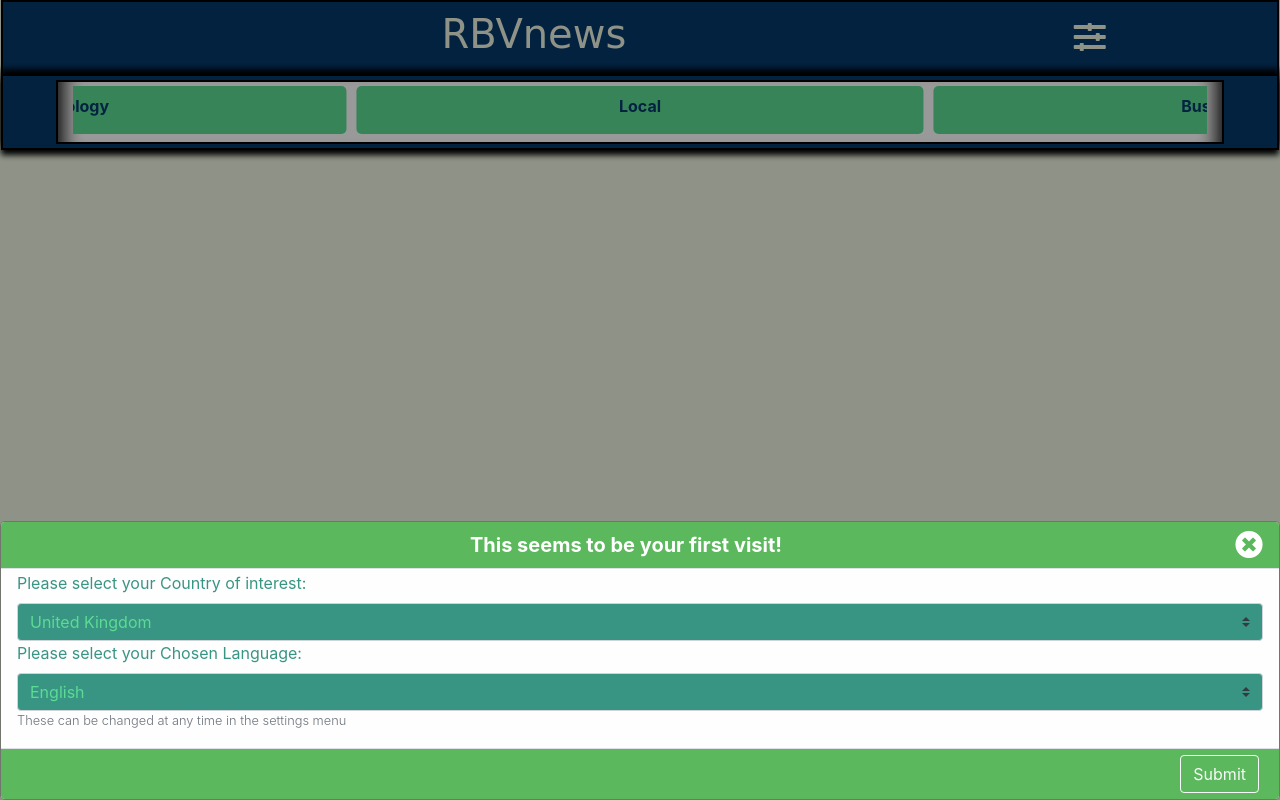
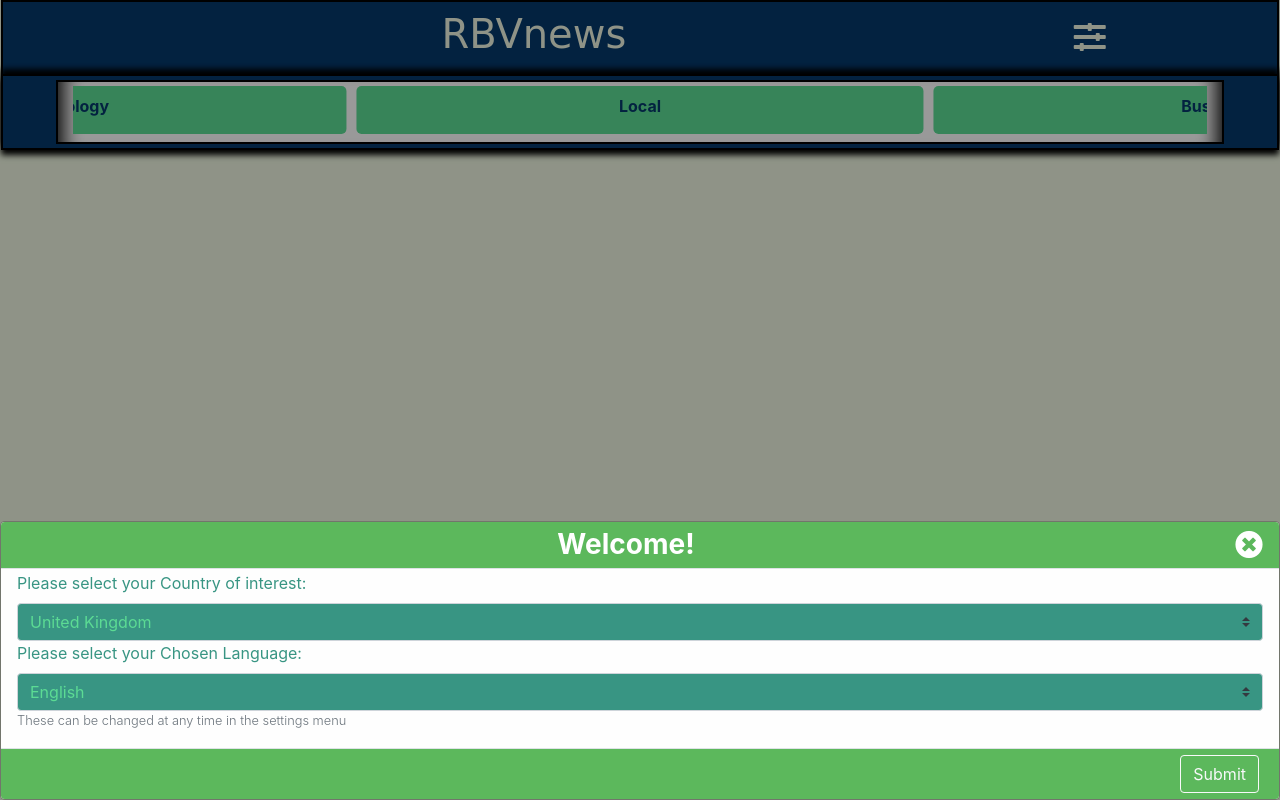
Before and after one commit to RossiV1712/SCCI62_CW2_WebPages, a plain HTML site: page index.html in a window 1280 px wide. Drawn offline with Linux system fonts and the light colour scheme; a script that the page names is missing; a web font is replaced by a local one.

Commit message:
Changed Title
index.html 74 - Changed the title in the header of the modal

```diff
--- a/index.html
+++ b/index.html
@@ -71,7 +71,7 @@
         <!-- Modal content -->
         <div class="Initmodal-content modal-content fixed-bottom">
             <div class="modal-header Initmodal-header">
-                <h5 class="mx-auto my-auto"><b>This seems to be your first visit!</b></h5>
+                <h3 class="mx-auto my-auto"><b>Welcome!</b></h3>
                 <span id="InitCloseSpan" class="Initclose"><i class="fas fa-times-circle"></i></span>
             </div>
             <div class="modal-body Initmodal-body">
```
